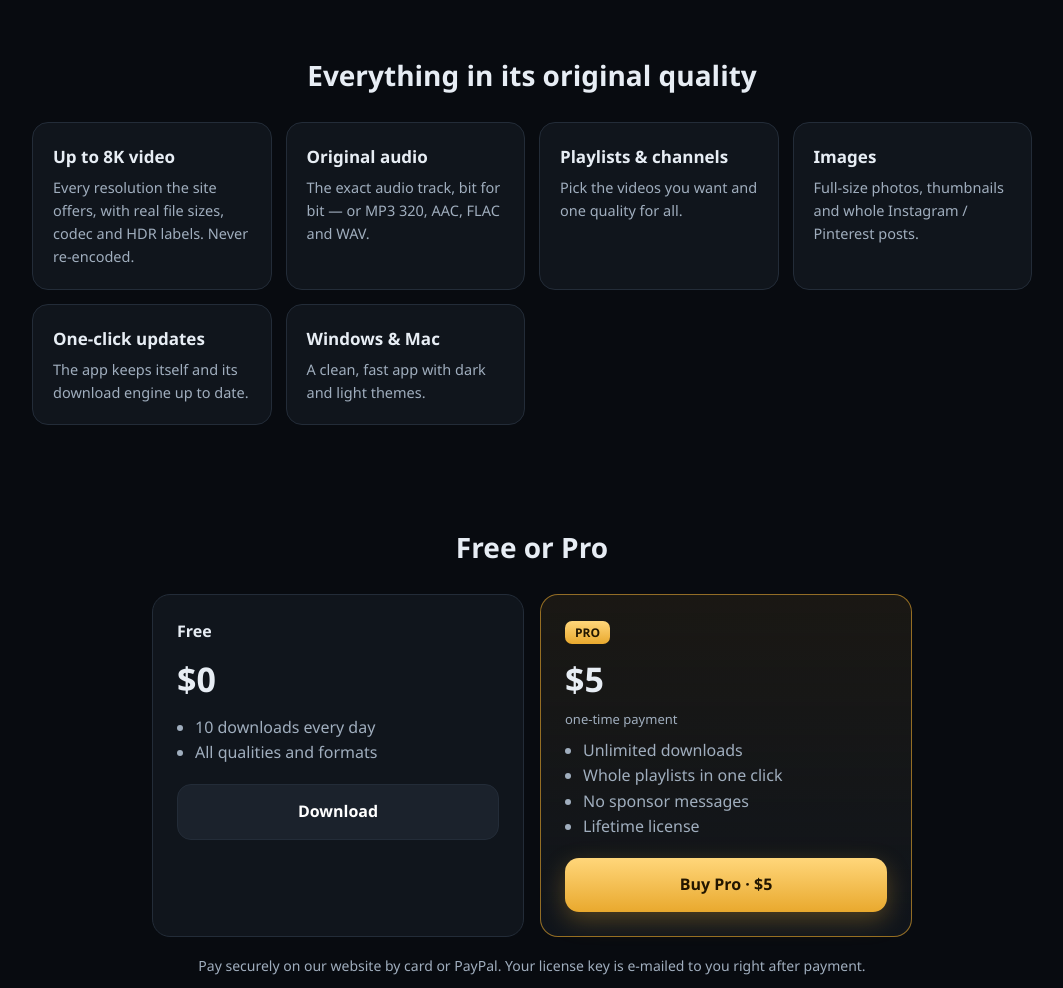
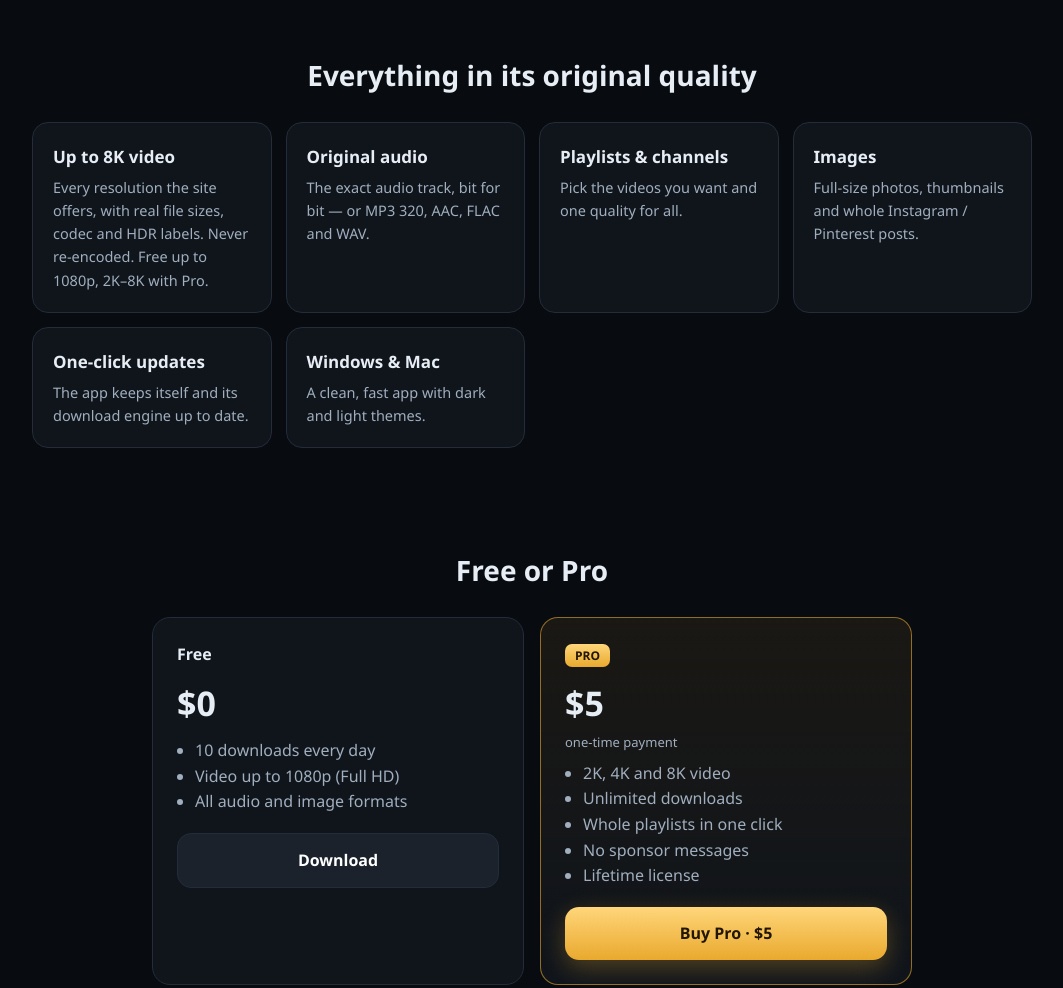
Before and after one commit to free8kdownloader/free8kdownloader.github.io, a plain HTML site: page index.html in a window 1280 px wide. Shown: the part 676-1664 px from the top of the page, without its empty margins (108-1171 px from the left). Drawn offline with Linux system fonts and the light colour scheme.

Commit message:
Add files via upload

```diff
--- a/index.html
+++ b/index.html
@@ -89,7 +89,7 @@ footer a { color: var(--ink2); }
   <section id="features">
     <h2>Everything in its original quality</h2>
     <div class="grid">
-      <div class="card"><h3>Up to 8K video</h3><p>Every resolution the site offers, with real file sizes, codec and HDR labels. Never re-encoded.</p></div>
+      <div class="card"><h3>Up to 8K video</h3><p>Every resolution the site offers, with real file sizes, codec and HDR labels. Never re-encoded. Free up to 1080p, 2K–8K with Pro.</p></div>
       <div class="card"><h3>Original audio</h3><p>The exact audio track, bit for bit — or MP3 320, AAC, FLAC and WAV.</p></div>
       <div class="card"><h3>Playlists & channels</h3><p>Pick the videos you want and one quality for all.</p></div>
       <div class="card"><h3>Images</h3><p>Full-size photos, thumbnails and whole Instagram / Pinterest posts.</p></div>
@@ -100,8 +100,8 @@ footer a { color: var(--ink2); }
   <section id="pro">
     <h2>Free or Pro</h2>
     <div class="price">
-      <div class="plan"><b>Free</b><div class="amt">$0</div><ul><li>10 downloads every day</li><li>All qualities and formats</li></ul><a class="btn mac" href="#download">Download</a></div>
-      <div class="plan pro"><span class="tag">PRO</span><div class="amt" id="price">$5</div><div class="per">one-time payment</div><ul><li>Unlimited downloads</li><li>Whole playlists in one click</li><li>No sponsor messages</li><li>Lifetime license</li></ul><a class="btn" id="buy" href="#pro">Buy Pro · $5</a></div>
+      <div class="plan"><b>Free</b><div class="amt">$0</div><ul><li>10 downloads every day</li><li>Video up to 1080p (Full HD)</li><li>All audio and image formats</li></ul><a class="btn mac" href="#download">Download</a></div>
+      <div class="plan pro"><span class="tag">PRO</span><div class="amt" id="price">$5</div><div class="per">one-time payment</div><ul><li>2K, 4K and 8K video</li><li>Unlimited downloads</li><li>Whole playlists in one click</li><li>No sponsor messages</li><li>Lifetime license</li></ul><a class="btn" id="buy" href="#pro">Buy Pro · $5</a></div>
     </div>
     <p style="text-align:center;color:var(--ink2);font-size:14px;margin-top:18px" id="howpay">Pay securely by card or PayPal. Your license key is e-mailed to you right after payment.</p>
   </section>
```
